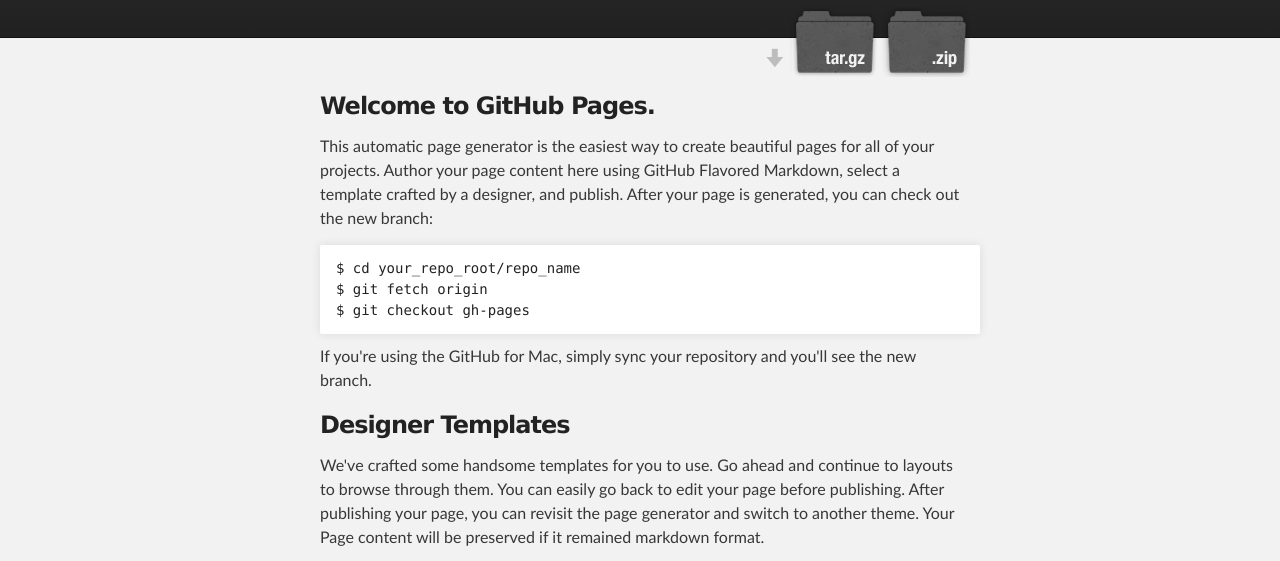
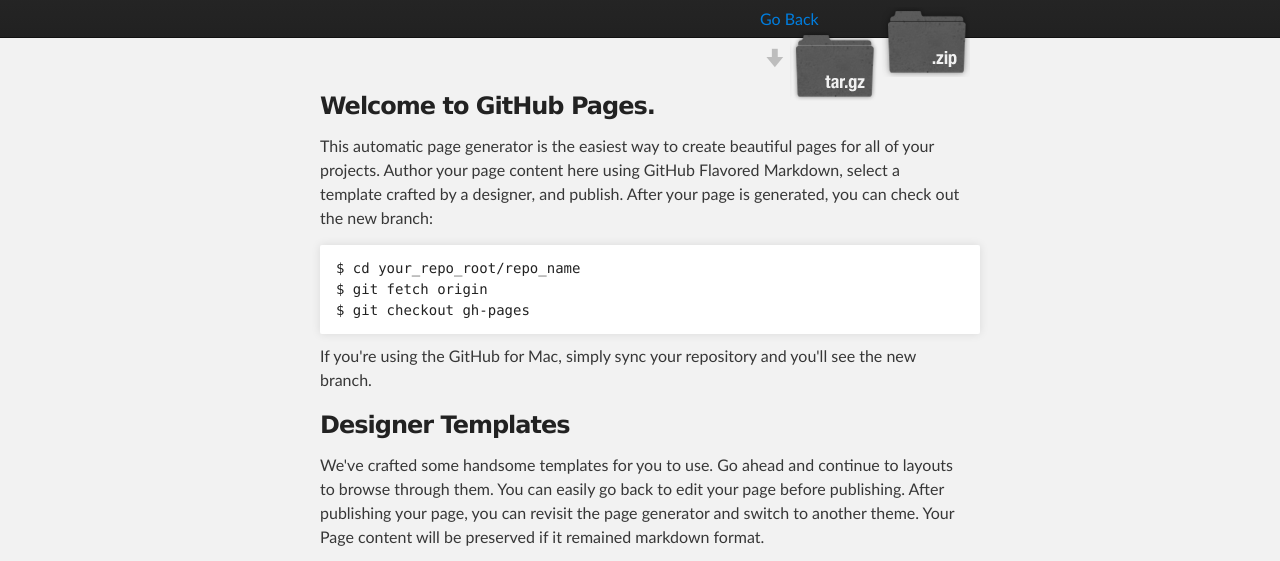
Before and after one commit to PascalKern/C-Patterns, a plain HTML site: page index.html in a window 1280 px wide. Shown: the part 208-769 px from the top of the page. Drawn offline with Linux system fonts and the light colour scheme.

Commit message:
Update index.html

```diff
--- a/index.html
+++ b/index.html
@@ -22,6 +22,7 @@
           <h2 id="project_tagline">Some help with easiest C-Code Patterns. Almost for myself at study.</h2>
 
             <section id="downloads">
+              <a href="http://pascalkern.github.io">Go Back</a>
               <a class="zip_download_link" href="https://github.com/PascalKern/C-Patterns/zipball/master">Download this project as a .zip file</a>
               <a class="tar_download_link" href="https://github.com/PascalKern/C-Patterns/tarball/master">Download this project as a tar.gz file</a>
             </section>
```
